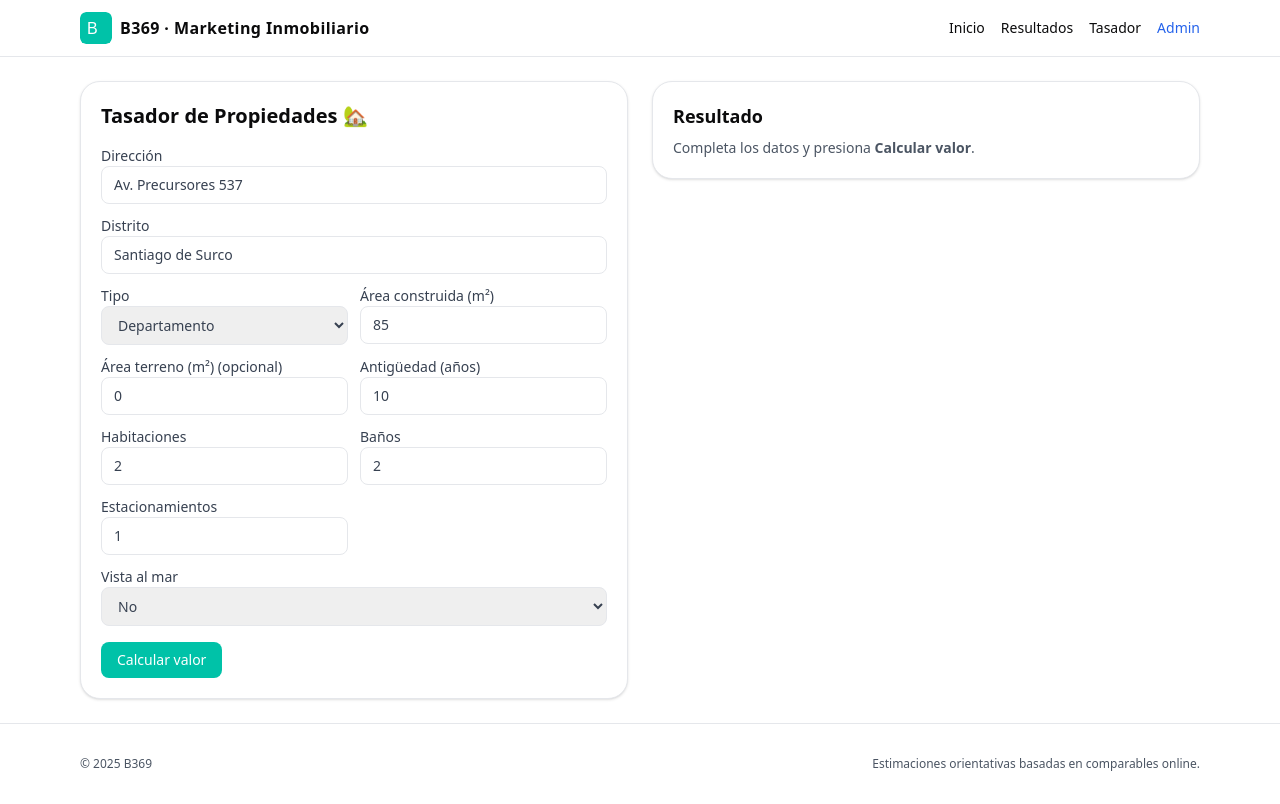
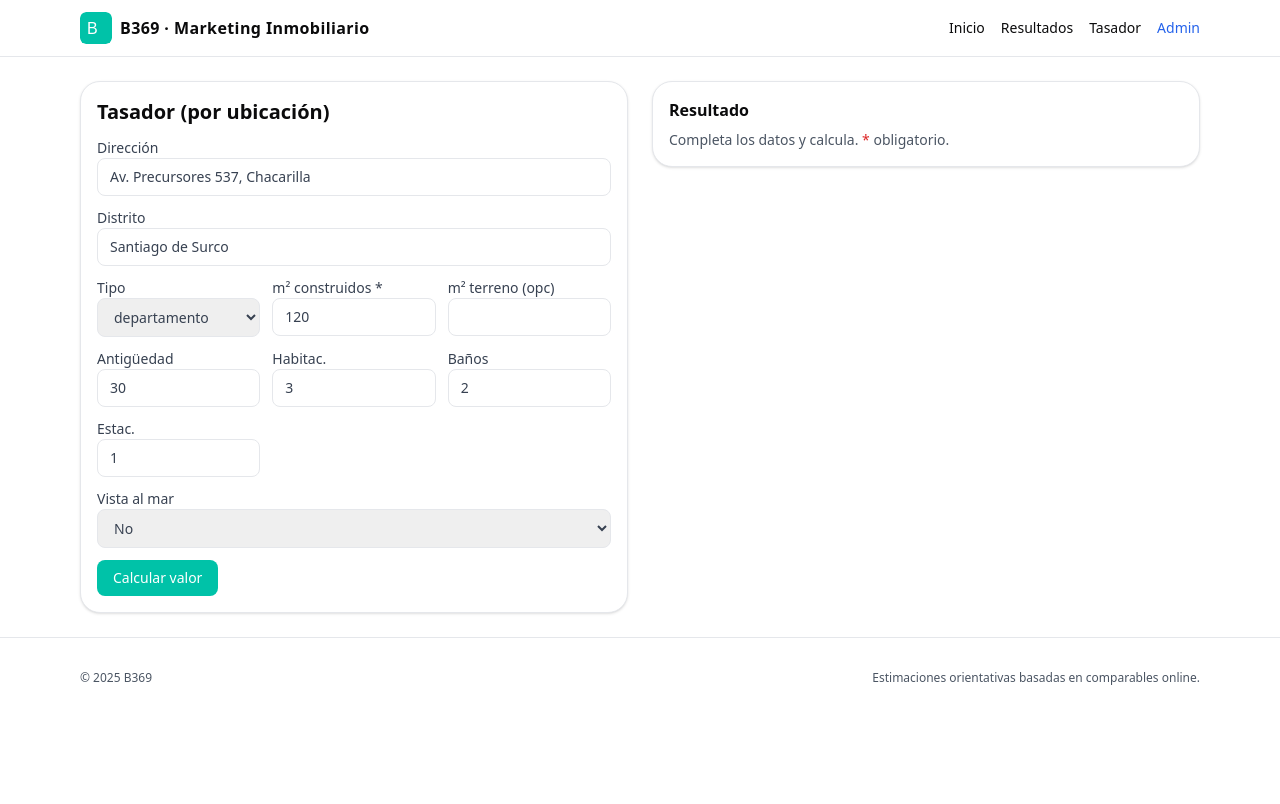
Before and after one commit to gcasinzapata-design/b369-ai, a Next.js app: page /tasador in a window 1280 px wide. Built offline with nearby package versions, Linux system fonts and the light colour scheme.

Commit message:
Update page.tsx

```diff
--- a/app/tasador/page.tsx
+++ b/app/tasador/page.tsx
@@ -1,5 +1,5 @@
+// app/tasador/page.tsx
 'use client'
-
 import { useState } from 'react'
 
 type Out = {
@@ -7,248 +7,112 @@ type Out = {
   estimado: number
   rango_confianza: [number, number]
   precio_m2_zona: number
-  p25?: number
-  p50?: number
-  p75?: number
+  percentiles: { p10:number; p25:number; p50:number; p75:number; p90:number }
   comparables: Array<{ precio:number; m2:number; titulo?:string; direccion?:string }>
-  note?: string
+  geo?: { lat:number; lon:number; display:string }
 }
 
-export default function Tasador() {
-  const [form, setForm] = useState({
-    direccion: 'Av. Precursores 537',
-    district: 'Santiago de Surco',
-    tipo: 'departamento',
-    areaConstruida_m2: 85,
-    areaTerreno_m2: 0,
-    antiguedad_anos: 10,
-    vista_mar: false,
-    habitaciones: 2,
-    banos: 2,
-    estacionamientos: 1,
+export default function Tasador(){
+  const [form,setForm] = useState({
+    direccion:'Av. Precursores 537, Chacarilla',
+    distrito:'Santiago de Surco',
+    tipo:'departamento',
+    m2_construidos:120,
+    m2_terreno: undefined as number|undefined,
+    antiguedad_anos:30,
+    vista_mar:false,
+    habitaciones:3,
+    banos:2,
+    estacionamientos:1
   })
+  const [out,setOut] = useState<Out | null>(null)
+  const [loading,setLoading] = useState(false)
+  const [error,setError] = useState<string | null>(null)
 
-  const [out, setOut] = useState<Out | null>(null)
-  const [loading, setLoading] = useState(false)
-  const [error, setError] = useState<string | null>(null)
-
-  const calc = async () => {
-    setLoading(true)
-    setError(null)
-    setOut(null)
-    try {
-      if (!form.direccion.trim() || !form.areaConstruida_m2) {
-        throw new Error('Debes ingresar una dirección y el área construida (m²).')
-      }
-
+  const calc = async ()=>{
+    setLoading(true); setError(null); setOut(null)
+    const ctrl = new AbortController()
+    const t = setTimeout(()=>ctrl.abort(), 20000)
+    try{
       const res = await fetch('/api/estimate', {
         method: 'POST',
-        headers: { 'Content-Type': 'application/json' },
+        headers: { 'Content-Type':'application/json' },
         body: JSON.stringify(form),
+        signal: ctrl.signal
       })
-
-      if (!res.ok) {
-        const txt = await res.text()
-        throw new Error(`/api/estimate ${res.status} – ${txt}`)
-      }
-
-      const data = (await res.json()) as Out
-      if (!data.ok && !('estimado' in data)) throw new Error('Error en la tasación')
+      const data = await res.json() as Out
+      if(!res.ok || !data.ok) throw new Error(data?.error || 'Estimador respondió error')
       setOut(data)
-    } catch (e: any) {
-      setError(e?.message || 'Error al calcular la tasación')
-    } finally {
-      setLoading(false)
+    }catch(e:any){
+      setError(e?.message || 'No se pudo calcular')
+    }finally{
+      clearTimeout(t); setLoading(false)
     }
   }
 
   return (
     <div className="grid md:grid-cols-2 gap-6">
-      {/* FORMULARIO */}
-      <div className="card p-5 space-y-4">
-        <h1 className="text-xl font-semibold">Tasador de Propiedades 🏡</h1>
-        <div className="grid grid-cols-2 gap-3">
-          <label className="label col-span-2">
-            Dirección
-            <input
-              className="input"
-              value={form.direccion}
-              onChange={(e) => setForm({ ...form, direccion: e.target.value })}
-              placeholder="Ej: Av. Precursores 537"
-            />
+      <div className="card p-4 space-y-3">
+        <h1 className="text-xl font-semibold">Tasador (por ubicación)</h1>
+        <div className="grid grid-cols-3 gap-3">
+          <label className="label col-span-3">Dirección
+            <input className="input" value={form.direccion} onChange={e=>setForm({...form, direccion:e.target.value})}/>
           </label>
-
-          <label className="label col-span-2">
-            Distrito
-            <input
-              className="input"
-              value={form.district}
-              onChange={(e) => setForm({ ...form, district: e.target.value })}
-              placeholder="Ej: Santiago de Surco"
-            />
+          <label className="label col-span-3">Distrito
+            <input className="input" value={form.distrito} onChange={e=>setForm({...form, distrito:e.target.value})}/>
           </label>
-
-          <label className="label">
-            Tipo
-            <select
-              className="input"
-              value={form.tipo}
-              onChange={(e) => setForm({ ...form, tipo: e.target.value })}
-            >
-              <option value="departamento">Departamento</option>
-              <option value="casa">Casa</option>
+          <label className="label">Tipo
+            <select className="input" value={form.tipo} onChange={e=>setForm({...form, tipo:e.target.value})}>
+              <option value="departamento">departamento</option><option value="casa">casa</option>
             </select>
           </label>
-
-          <label className="label">
-            Área construida (m²)
-            <input
-              className="input"
-              type="number"
-              value={form.areaConstruida_m2}
-              onChange={(e) =>
-                setForm({ ...form, areaConstruida_m2: Number(e.target.value) })
-              }
-            />
+          <label className="label">m² construidos *
+            <input className="input" type="number" value={form.m2_construidos} onChange={e=>setForm({...form, m2_construidos:Number(e.target.value)})}/>
           </label>
-
-          <label className="label">
-            Área terreno (m²) (opcional)
-            <input
-              className="input"
-              type="number"
-              value={form.areaTerreno_m2}
-              onChange={(e) =>
-                setForm({ ...form, areaTerreno_m2: Number(e.target.value) })
-              }
-            />
+          <label className="label">m² terreno (opc)
+            <input className="input" type="number" value={form.m2_terreno||''} onChange={e=>setForm({...form, m2_terreno:e.target.value?Number(e.target.value):undefined})}/>
           </label>
-
-          <label className="label">
-            Antigüedad (años)
-            <input
-              className="input"
-              type="number"
-              value={form.antiguedad_anos}
-              onChange={(e) =>
-                setForm({ ...form, antiguedad_anos: Number(e.target.value) })
-              }
-            />
+          <label className="label">Antigüedad
+            <input className="input" type="number" value={form.antiguedad_anos} onChange={e=>setForm({...form, antiguedad_anos:Number(e.target.value)})}/>
           </label>
-
-          <label className="label">
-            Habitaciones
-            <input
-              className="input"
-              type="number"
-              value={form.habitaciones}
-              onChange={(e) =>
-                setForm({ ...form, habitaciones: Number(e.target.value) })
-              }
-            />
+          <label className="label">Habitac.
+            <input className="input" type="number" value={form.habitaciones} onChange={e=>setForm({...form, habitaciones:Number(e.target.value)})}/>
           </label>
-
-          <label className="label">
-            Baños
-            <input
-              className="input"
-              type="number"
-              value={form.banos}
-              onChange={(e) =>
-                setForm({ ...form, banos: Number(e.target.value) })
-              }
-            />
+          <label className="label">Baños
+            <input className="input" type="number" value={form.banos} onChange={e=>setForm({...form, banos:Number(e.target.value)})}/>
           </label>
-
-          <label className="label">
-            Estacionamientos
-            <input
-              className="input"
-              type="number"
-              value={form.estacionamientos}
-              onChange={(e) =>
-                setForm({ ...form, estacionamientos: Number(e.target.value) })
-              }
-            />
+          <label className="label">Estac.
+            <input className="input" type="number" value={form.estacionamientos} onChange={e=>setForm({...form, estacionamientos:Number(e.target.value)})}/>
           </label>
-
-          <label className="label col-span-2">
-            Vista al mar
-            <select
-              className="input"
-              value={String(form.vista_mar)}
-              onChange={(e) =>
-                setForm({ ...form, vista_mar: e.target.value === 'true' })
-              }
-            >
-              <option value="false">No</option>
-              <option value="true">Sí</option>
+          <label className="label col-span-3">Vista al mar
+            <select className="input" value={String(form.vista_mar)} onChange={e=>setForm({...form, vista_mar:e.target.value==='true'})}>
+              <option value="true">Sí</option><option value="false">No</option>
             </select>
           </label>
         </div>
-
-        <button
-          className="btn btn-primary mt-3"
-          onClick={calc}
-          disabled={loading}
-        >
-          {loading ? 'Calculando...' : 'Calcular valor'}
-        </button>
-
-        {error && (
-          <div className="text-sm text-red-600 mt-2">
-            ⚠ {error}
-          </div>
-        )}
+        <div className="flex gap-2">
+          <button className="btn btn-primary" onClick={calc} disabled={loading}>{loading?'Calculando…':'Calcular valor'}</button>
+        </div>
+        {error && <div className="text-sm text-red-600">{error}</div>}
       </div>
 
-      {/* RESULTADO */}
-      <div className="space-y-4">
-        <div className="card p-5">
-          <h2 className="font-semibold text-lg mb-2">Resultado</h2>
-
-          {!out && !error && (
-            <p className="text-sm text-gray-600">
-              Completa los datos y presiona <b>Calcular valor</b>.
-            </p>
-          )}
-
+      <div className="space-y-3" id="report">
+        <div className="card p-4">
+          <h2 className="font-semibold mb-2">Resultado</h2>
+          {!out && !error && <p className="text-sm text-gray-600">Completa los datos y calcula. <span className="text-red-600">*</span> obligatorio.</p>}
           {out && (
-            <div className="space-y-3 text-sm">
-              {out.note && (
-                <div className="text-amber-700">⚠ {out.note}</div>
-              )}
-
+            <div className="space-y-2 text-sm">
               <div className="flex flex-wrap gap-2">
-                <span className="badge">
-                  Estimado: ${out.estimado.toLocaleString()}
-                </span>
-                <span className="badge">
-                  Rango: ${out.rango_confianza[0].toLocaleString()} – $
-                  {out.rango_confianza[1].toLocaleString()}
-                </span>
-                <span className="badge">
-                  m² (p25/p50/p75): $
-                  {out.p25?.toLocaleString?.() ||
-                    out.precio_m2_zona} / $
-                  {out.p50?.toLocaleString?.() ||
-                    out.precio_m2_zona} / $
-                  {out.p75?.toLocaleString?.() ||
-                    out.precio_m2_zona}
-                </span>
-                <span className="badge">
-                  Comparables: {out.comparables.length}
-                </span>
+                <span className="badge">Estimado: ${out.estimado.toLocaleString()}</span>
+                <span className="badge">Rango: ${out.rango_confianza[0].toLocaleString()} – ${out.rango_confianza[1].toLocaleString()}</span>
+                <span className="badge">Precio m² zona: ${out.precio_m2_zona.toLocaleString()}</span>
+                <span className="badge">P50: ${out.percentiles.p50.toLocaleString()}</span>
               </div>
-
-              <ul className="list-disc pl-5 space-y-1">
-                {out.comparables.map((c, i) => (
-                  <li key={i}>
-                    {c.titulo || 'Propiedad comparable'} — {c.m2} m² · $
-                    {c.precio.toLocaleString()}
-                    {c.direccion ? ` · ${c.direccion}` : ''}
-                  </li>
-                ))}
+              <div className="text-xs text-gray-600">
+                P10 ${out.percentiles.p10.toLocaleString()} · P25 ${out.percentiles.p25.toLocaleString()} · P50 ${out.percentiles.p50.toLocaleString()} · P75 ${out.percentiles.p75.toLocaleString()} · P90 ${out.percentiles.p90.toLocaleString()}
+              </div>
+              <ul className="list-disc pl-5">
+                {out.comparables.map((c, i)=>(<li key={i}>{c.titulo || 'Comparable'} — {c.m2} m² · ${c.precio.toLocaleString()}</li>))}
               </ul>
             </div>
           )}
```
